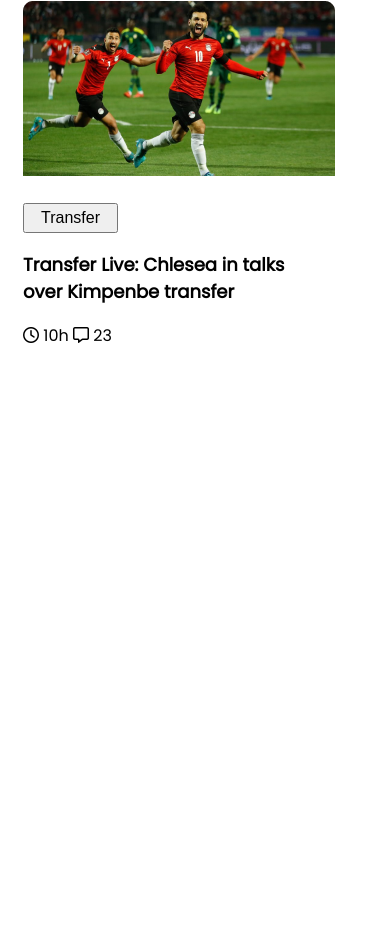
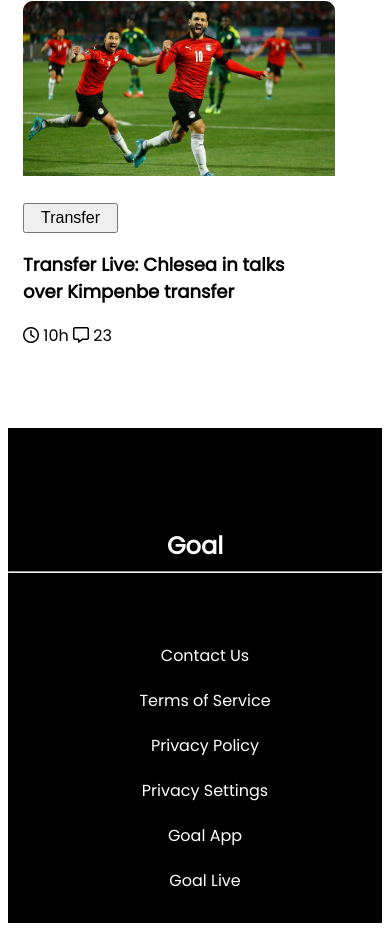
Before and after one commit to Anamika1n1/world-cup, a plain HTML site: page index.html in a window 390 px wide. Shown: the part 4032-4963 px from the top of the page. Before the commit the page ends 4388 px from the top, so only its background shows below. Drawn offline with Linux system fonts and the light colour scheme.

Commit message:
footer-responsiveness-done

```diff
--- a/index.html
+++ b/index.html
@@ -169,7 +169,7 @@
         <!-- footer section is starting soon -->
 
       <footer class="terms">
-        <h2>Goal</h2>
+        <h2 class="footer-heading">Goal</h2>
             <hr>
           <div class="services">
             <a class="contact-info" href="">Contact Us</a>
--- a/style.css
+++ b/style.css
@@ -172,8 +172,18 @@
         margin-left: 15px;
         margin-top: 20px;
     }
+    .services{
+        display: flex;
+        flex-direction: column;
+    }
+    .contact-info{
+        padding-top: 20px;
+    }
     .terms{
-        display: none;
+        height: 395px;
+    }
+    .footer-heading{
+        margin: 0;
     }
 
 
```
